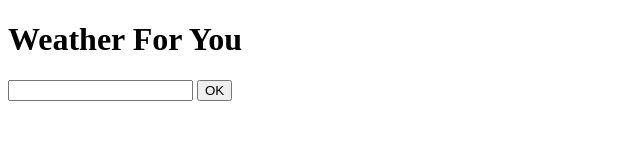
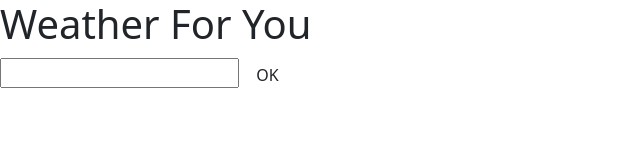
Before and after one commit to basarabst/weather-app, a website with bundled scripts: page index.html in a window 1280 px wide. Shown: the whole page, without its empty margins (0-640 px from the left). Built offline with nearby package versions, Linux system fonts and the light colour scheme.

Commit message:
Connect bootstarp, fonts and other styles

```diff
--- a/index.html
+++ b/index.html
@@ -3,6 +3,18 @@
 <head>
   <meta charset="UTF-8">
   <title>Weather For You</title>
+
+  <!-- Boorstrap -->
+  <link href="https://cdn.jsdelivr.net/npm/bootstrap@5.3.0-alpha1/dist/css/bootstrap.min.css" rel="stylesheet" integrity="sha384-GLhlTQ8iRABdZLl6O3oVMWSktQOp6b7In1Zl3/Jr59b6EGGoI1aFkw7cmDA6j6gD" crossorigin="anonymous">
+  <script src="https://cdn.jsdelivr.net/npm/bootstrap@5.3.0-alpha1/dist/js/bootstrap.bundle.min.js" integrity="sha384-w76AqPfDkMBDXo30jS1Sgez6pr3x5MlQ1ZAGC+nuZB+EYdgRZgiwxhTBTkF7CXvN" crossorigin="anonymous"></script>
+
+  <!-- Google Fonts -->
+  <link rel="preconnect" href="https://fonts.googleapis.com">
+  <link rel="preconnect" href="https://fonts.gstatic.com" crossorigin>
+  <link href="https://fonts.googleapis.com/css2?family=Roboto:wght@400;700&display=swap" rel="stylesheet">
+
+  <!-- CSS -->
+  <link rel="stylesheet" href="styles/style.css">
 </head>
 <body>
   <h1 class="header">Weather For You</h1>
```
Also changed, not shown: styles/style.css (added).
